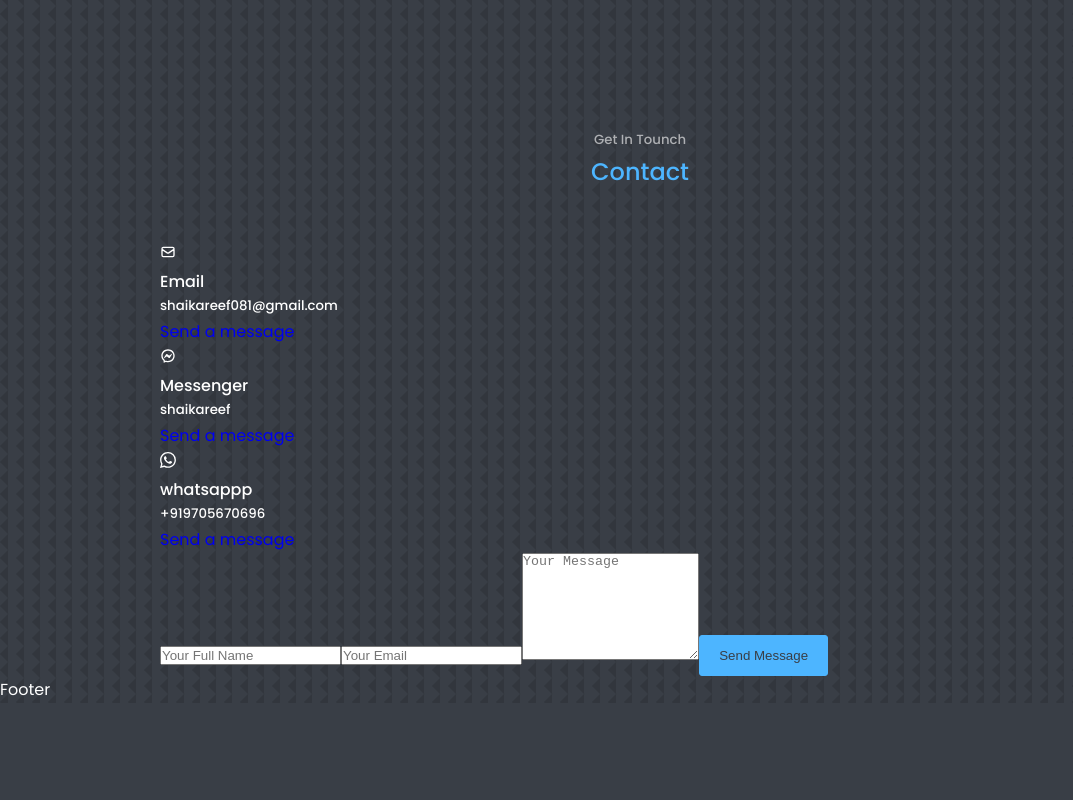
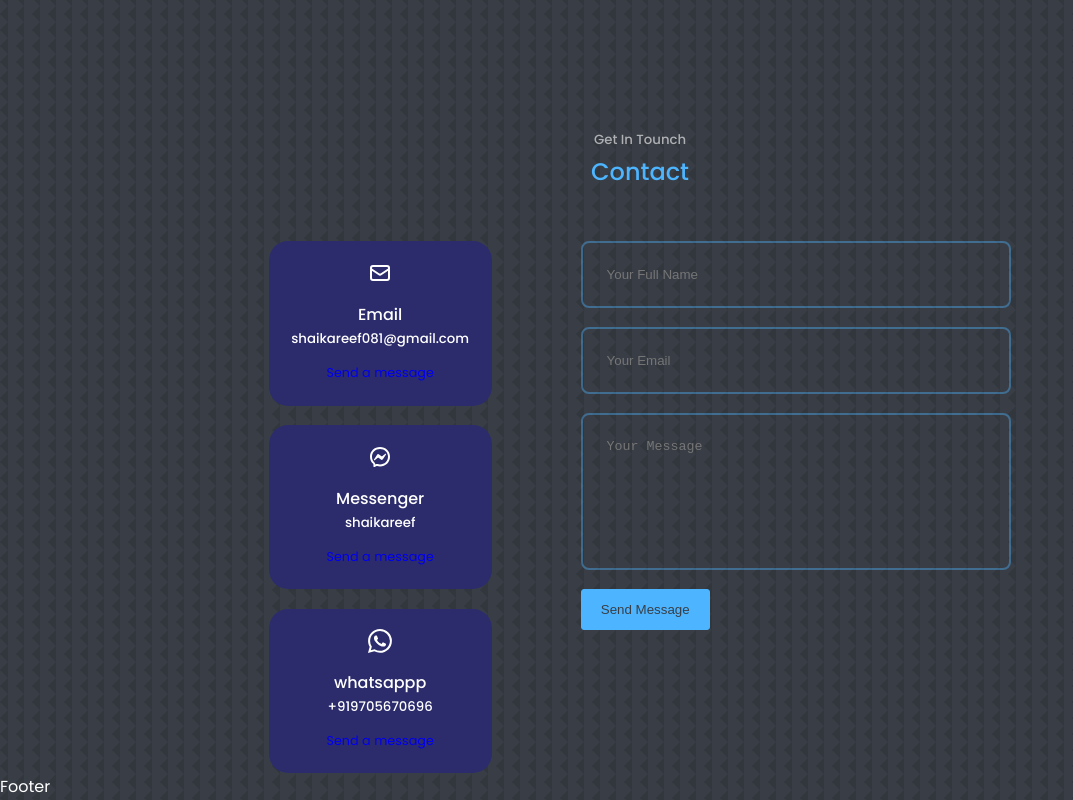
Before and after one commit to shaikareef482/react-portfolio-website1, a React (Create React App) app: page / in a window 1280 px wide. Shown: the part 3642-4442 px from the top of the page, without its empty margins (0-1073 px from the left). Before the commit the page ends 4345 px from the top, so only its background shows below. Built offline with nearby package versions, Linux system fonts and the light colour scheme.

Commit message:
creaded css for contact component

```diff
--- a/src/components/contact/contact.module.css
+++ b/src/components/contact/contact.module.css
@@ -0,0 +1,72 @@
+.container.contact__container{
+    width: 58%;
+    display: grid;
+    grid-template-columns: 30% 58%;
+    gap:12%;
+
+
+}
+
+.contact__options{
+    display: flex;
+    flex-direction: column;
+    gap: 1.2rem;
+}
+
+.contact__option{
+  background: var(--color-bg-variant);
+  padding: 1.2rem;
+  border-radius: 1.2rem;
+  text-align: center;
+  border: 1px solid transparent;
+  transition: var(--transition);
+}
+
+.contact__option:hover{
+    background: transparent;
+    border-color: var(--color-primary-varient);
+
+}
+.contact__option_icon{
+    font-size: 1.5rem;
+    margin-bottom: 0.5rem;
+
+}
+
+.contact__option a{
+    margin-top: 0.7rem;
+    display:inline-block ;
+    font-size: 0.8rem;
+
+}
+form{
+   display: flex;
+   flex-direction: column;
+   gap:1.2rem;
+}
+
+input, textarea {
+    width: 100%;
+    padding: 1.5rem;
+    border-radius: 0.5rem;
+    background: transparent;
+    border: 2px solid var(--color-primary-varient);
+    resize: none;
+    color: var(--color-white);
+}
+/* =========MEDIA QUERIES(Medium Devices)========*/
+@media screen and (max-width: 1024px) {
+    .container.contact__container {
+        grid-template-columns: 1fr;
+        gap: 2rem;
+
+    }
+}
+
+/* =========MEDIA QUERIES(Small Devices)========*/
+@media screen and (max-width: 600px) {
+    .container.contact__container {
+        width: var(--container-width-sm)
+
+    }
+}
```
